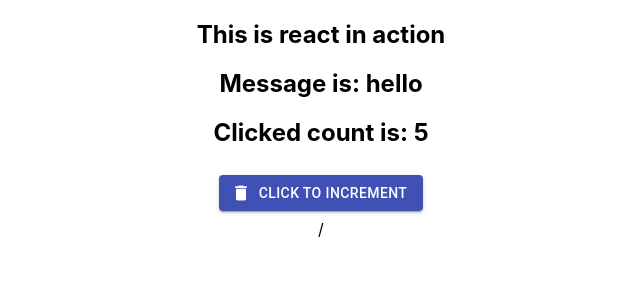
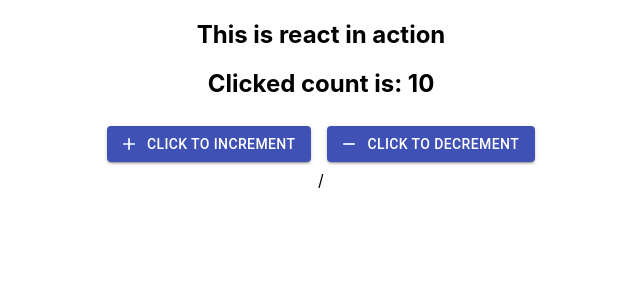
Before and after one commit to muswain/my-react-app, a React (Create React App) app: page / in a window 1280 px wide. Shown: the top 300 px of the page, without its empty margins (319-959 px from the left). Built offline with nearby package versions, Linux system fonts and the light colour scheme.

Commit message:
useReducer hooks

```diff
--- a/src/components/App.tsx
+++ b/src/components/App.tsx
@@ -2,12 +2,10 @@ import "./App.css";
 import Message from "./Message";
 
 const App = () => {
-  const initialProps = { message: "hello", value: 5 };
-
   return (
     <div className="App">
       <h2>This is react in action</h2>
-      <Message {...initialProps}></Message>/
+      <Message></Message>/
     </div>
   );
 };
--- a/src/components/Message.tsx
+++ b/src/components/Message.tsx
@@ -1,11 +1,7 @@
-import { useEffect, useState } from "react";
+import { useEffect, useReducer, useState } from "react";
 import { Button, makeStyles } from "@material-ui/core";
-import DeleteIcon from "@material-ui/icons/Delete";
-
-interface MessageProps {
-  message: string;
-  value: number;
-}
+import AddIcon from "@material-ui/icons/Add";
+import RemoveIcon from "@material-ui/icons/Remove";
 
 const useStyles = makeStyles((theme) => ({
   button: {
@@ -13,10 +9,26 @@ const useStyles = makeStyles((theme) => ({
   },
 }));
 
-const Message = (props: MessageProps) => {
+const initialState = { count: 10 };
+type Action = { type: "plus" } | { type: "minus" };
+type State = {
+  count: number;
+};
+
+const reducer = (state: State, action: Action) => {
+  switch (action.type) {
+    case "plus":
+      return { count: state.count + 1 };
+    case "minus":
+      return { count: state.count - 1 };
+    default:
+      return { ...state };
+  }
+};
+
+const Message = () => {
   const classes = useStyles();
-  const [count, setCount] = useState(props.value);
-  const [message, setMessage] = useState(props.message);
+  const [state, dispatch] = useReducer(reducer, initialState);
 
   useEffect(() => {
     console.log("I have just mounted!");
@@ -28,19 +40,28 @@ const Message = (props: MessageProps) => {
 
   return (
     <div>
-      <h2>Message is: {message}</h2>
-      <h2>Clicked count is: {count}</h2>
+      <h2>Clicked count is: {state.count}</h2>
       <Button
         color="primary"
         variant="contained"
         className={classes.button}
-        startIcon={<DeleteIcon />}
+        startIcon={<AddIcon />}
         onClick={() => {
-          setCount(count + 1);
-          setMessage(`counter being incremented to: ${count}`);
+          dispatch({ type: "plus" });
         }}
       >
         Click to Increment
+      </Button>
+      <Button
+        color="primary"
+        variant="contained"
+        className={classes.button}
+        startIcon={<RemoveIcon />}
+        onClick={() => {
+          dispatch({ type: "minus" });
+        }}
+      >
+        Click to Decrement
       </Button>
     </div>
   );
```
Also changed, not shown: package.json (+8 -8 lines), src/components/Home.tsx (+1 -8 lines).
